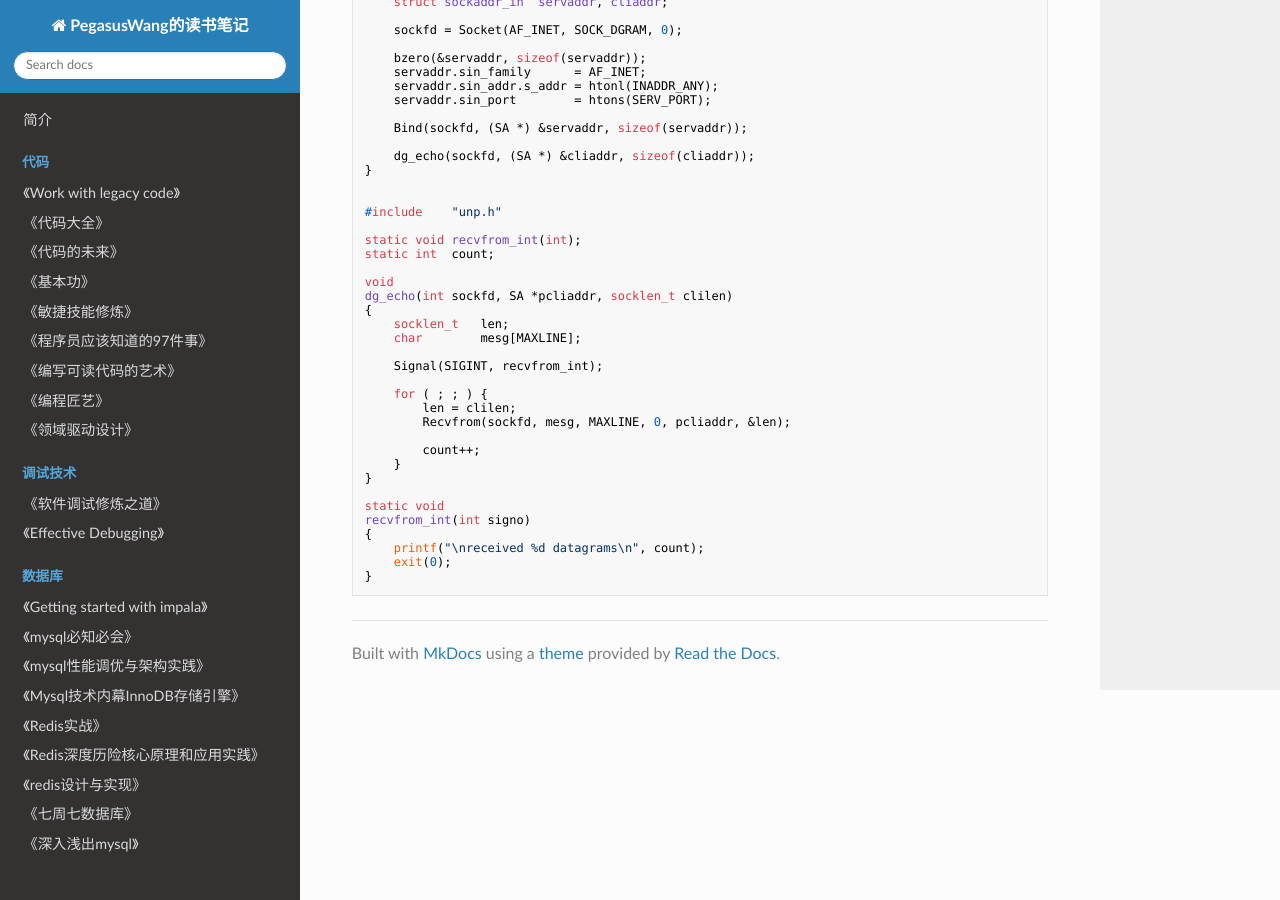
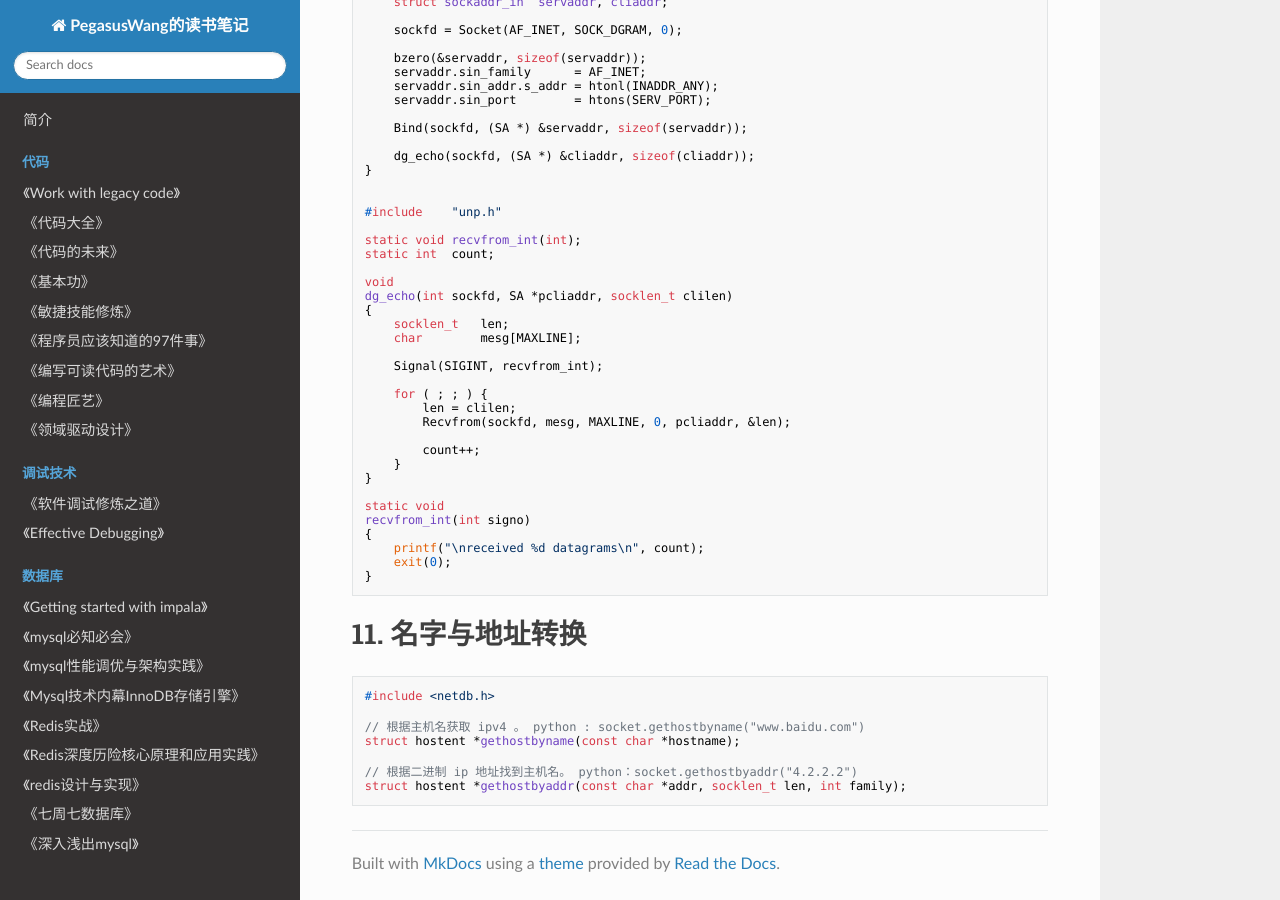
Before and after one commit to PegasusWang/booknotes, an MkDocs documentation site: the page built from docs/unix_linux/unix网络编程卷一.md, in a window 1280 px wide and 900 px high, scrolled down 6830 px. Built offline with MkDocs 1.6.1, drawn with Linux system fonts in a browser that asks for light colours; nearby versions of some CDN libraries; old or Windows-style settings are respelled for this version of MkDocs.

Commit message:
名字与地址转换

````diff
--- a/docs/unix_linux/unix网络编程卷一.md
+++ b/docs/unix_linux/unix网络编程卷一.md
@@ -498,3 +498,16 @@ recvfrom_int(int signo)
 	exit(0);
 }
 ```
+
+
+# 11. 名字与地址转换
+
+```c
+#include <netdb.h>
+
+// 根据主机名获取 ipv4 。 python : socket.gethostbyname("www.baidu.com")
+struct hostent *gethostbyname(const char *hostname);
+
+// 根据二进制 ip 地址找到主机名。 python：socket.gethostbyaddr("4.2.2.2")
+struct hostent *gethostbyaddr(const char *addr, socklen_t len, int family);
+```
````
Also changed, not shown: docs/源码阅读_sourcecode/README.md (+1 -1 lines).
